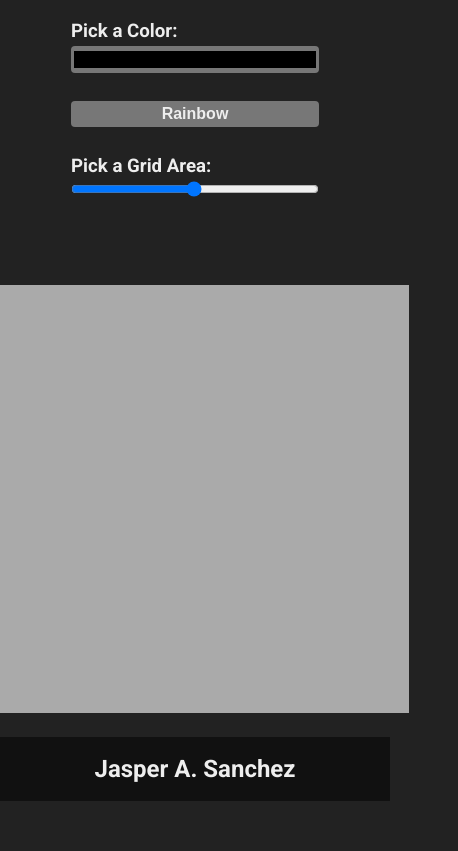
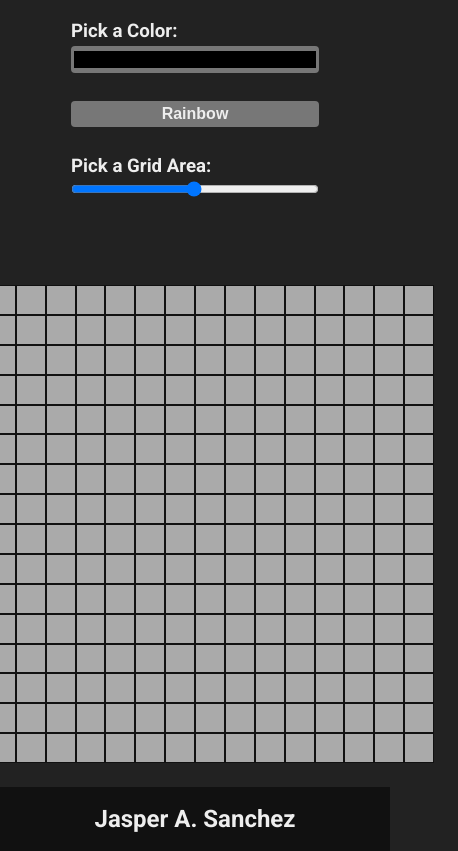
Before and after one commit to djaspir/etch-a-sketch, a plain HTML site: page index.html in a window 390 px wide. Shown: the part 78-929 px from the top of the page, 458 px wide, since content can reach past the window. Before the commit the page ends 879 px from the top, so only its background shows below. Drawn offline with Linux system fonts and the light colour scheme.

Commit message:
Add default grid area

```diff
--- a/css/style.css
+++ b/css/style.css
@@ -6,6 +6,9 @@
     --darkest: #111;
     --darker: #222;
     --dark: #333;
+    --font-color: #eee;
+    --grid-cols: 1;
+    --grid-rows: 1;
 }
 
 * {
@@ -22,7 +25,7 @@ body {
     background-color: var(--darker);
     font-family: 'Roboto', sans-serif;
     height: 100vh;
-    color: #eee;
+    color: var(--font-color);
 }
 
 .header,
@@ -46,7 +49,7 @@ body {
 .rainbow {
     font-size: medium;
     font-weight: bold;
-    color: #eee;
+    color: var(--font-color);
     padding: 4px;
 }
 
@@ -79,6 +82,17 @@ body {
     height: var(--max-content-width);
 }
 
+#container-right {
+    display: grid;
+    grid-template-rows: repeat(var(--grid-rows), 1fr);
+    grid-template-columns: repeat(var(--grid-rows), 1fr);
+}
+
+.grid-item {
+    border: 1px solid var(--darkest);
+    text-align: center;
+}
+
 @media only screen and (max-width: 528px) {
     .container {
         padding: 24px;
@@ -87,7 +101,7 @@ body {
     }
 
     .right {
-        width: 428px;
-        height: 428px;
+        width: 478px;
+        height: 478px;
     }
 }
--- a/index.html
+++ b/index.html
@@ -24,7 +24,7 @@
                 <h3>Pick a Grid Area:</h3>
                 <input type="range" min="1" max="100" value="50" class="slider">
             </div>
-            <div class="right">
+            <div id="container-right" class="right">
 
             </div>
         </div>
--- a/js/main.js
+++ b/js/main.js
@@ -0,0 +1,12 @@
+// Get the grid container
+const container = document.getElementById("container-right")
+
+// Set the Grid Area function
+const setGridArea = ((rows = 16, cols = 16) => {
+    container.style.setProperty('--grid-rows', rows);
+    container.style.setProperty('--grid-cols', cols);
+    for (c = 0; c < (rows * cols); c++) {
+        let cell = document.createElement("div");
+        container.appendChild(cell).className = "grid-item";
+    }
+})();
```
